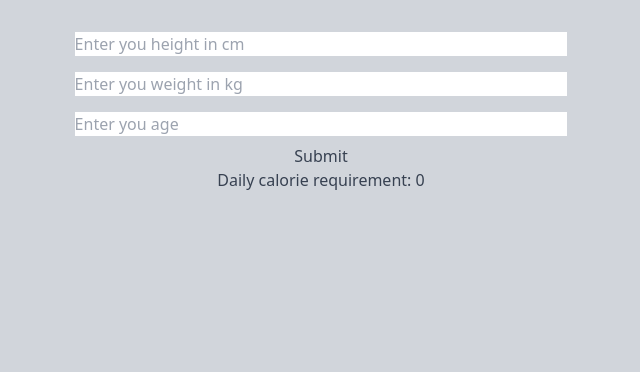
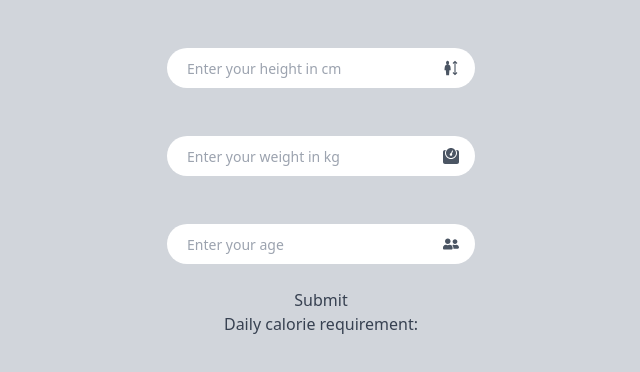
Before and after one commit to PulkitBanta/plan-my-plate, a Next.js app: page /calories in a window 1280 px wide. Shown: the top 372 px of the page, without its empty margins (319-959 px from the left). Built offline with nearby package versions, Linux system fonts and the light colour scheme.

Commit message:
Formaated and inputs added, rewrote refs in facour of state

```diff
--- a/components/CardSkeleton.tsx
+++ b/components/CardSkeleton.tsx
@@ -1,17 +1,17 @@
-import React from 'react'
+import React from "react";
 
 export default function CardSkeleton() {
-    return (
-        <div className="border p-6 m-4 bg-gray-100 border-gray-150 shadow rounded-lg w-1/4">
-            <div className="animate-pulse flex space-x-4">
-                <div className="rounded-full bg-gray-500 h-12 w-12"></div>
-                <div className="flex-1 space-y-4 py-1">
-                    <div className="space-y-2">
-                        <div className="h-4 bg-gray-500 rounded"></div>
-                        <div className="h-4 bg-gray-500 rounded w-5/6"></div>
-                    </div>
-                </div>
-            </div>
+  return (
+    <div className='border p-6 m-4 bg-gray-100 border-gray-150 shadow rounded-lg w-1/4'>
+      <div className='animate-pulse flex space-x-4'>
+        <div className='rounded-full bg-gray-500 h-12 w-12'></div>
+        <div className='flex-1 space-y-4 py-1'>
+          <div className='space-y-2'>
+            <div className='h-4 bg-gray-500 rounded'></div>
+            <div className='h-4 bg-gray-500 rounded w-5/6'></div>
+          </div>
         </div>
-    )
+      </div>
+    </div>
+  );
 }
--- /dev/null
+++ b/components/InputRounded.tsx
@@ -0,0 +1,33 @@
+import React, { Dispatch, SetStateAction } from "react";
+
+type InputRoundedProps = {
+  input: string | number | undefined;
+  setInput: Dispatch<SetStateAction<any>>;
+  placeholder: string;
+  icon: JSX.Element;
+  type: string;
+};
+
+export default function InputRounded({
+  input,
+  setInput,
+  icon,
+  placeholder,
+  type,
+}: InputRoundedProps) {
+  return (
+    <div className='relative text-gray-600 w-1/4 m-6'>
+      <input
+        value={input}
+        onChange={(e) => setInput(e.target.value)}
+        type={type}
+        name='search'
+        placeholder={placeholder}
+        className='bg-white h-10 px-5 pr-10 w-full rounded-full text-sm focus:outline-none'
+      />
+      <button type='submit' className='absolute right-0 top-0 mt-3 mr-4'>
+        {icon}
+      </button>
+    </div>
+  );
+}
--- a/components/Search.tsx
+++ /dev/null
@@ -1,18 +0,0 @@
-import React, { Dispatch, SetStateAction } from 'react'
-import { FiSearch } from 'react-icons/fi'
-
-type SearchProps = {
-    input: string;
-    setInput: Dispatch<SetStateAction<string>>;
-}
-
-export default function Search({ input, setInput }: SearchProps) {
-    return (
-        <div className="relative text-gray-600 w-1/4 m-6">
-            <input value={input} onChange={e => setInput(e.target.value)} type="search" name="serch" placeholder="Search" className="bg-white h-10 px-5 pr-10 w-full rounded-full text-sm focus:outline-none" />
-            <button type="submit" className="absolute right-0 top-0 mt-3 mr-4">
-                <FiSearch />
-            </button>
-        </div>
-    )
-}
--- a/pages/calories.tsx
+++ b/pages/calories.tsx
@@ -1,52 +1,56 @@
-import React, { useRef, useState } from "react";
+import React, { useState } from "react";
+import { GiBodyHeight } from "react-icons/gi";
+import { FaWeight, FaUserFriends } from "react-icons/fa";
+import InputRounded from "../components/InputRounded";
 
 export default function calories() {
-	const [calorie, setCalorie] = useState<number>(0);
-
-	const heightElem = useRef<HTMLInputElement>(null);
-	const weightElem = useRef<HTMLInputElement>(null);
-	const ageElem = useRef<HTMLInputElement>(null);
+  const [calorie, setCalorie] = useState<number>();
+  const [height, setHeight] = useState<number>();
+  const [weight, setWeight] = useState<number>();
+  const [age, setAge] = useState<number>();
 
   function calculateCalorie() {
-		try {
-			const age = (weightElem.current && +weightElem.current.value) || 0;
-			const weight =
-				(weightElem.current && +weightElem.current.value) || 0;
-			const height =
-				(weightElem.current && +weightElem.current.value) || 0;
-
+    if (height && weight && age) {
       console.log(weight * 10 + 6.25 * height - 5 * age + 5);
       // male
       setCalorie(weight * 10 + 6.25 * height - 5 * age + 5);
       // female
       // return weight * 10 + 6.25 * height - 5 * age + 161;
-		} catch {
-			console.log("not valid");
     }
   }
 
   return (
-		<div className="flex flex-col items-center">
-			<input
-				ref={heightElem}
-				className="my-2 w-2/5"
-				placeholder={"Enter you height in cm"}
+    <div className='flex flex-col items-center'>
+      <InputRounded
+        input={height}
+        setInput={setHeight}
+        placeholder='Enter your height in cm'
+        type='number'
+        icon={<GiBodyHeight />}
       />
-			<input
-				ref={weightElem}
-				className="my-2 w-2/5"
-				placeholder={"Enter you weight in kg"}
+      <InputRounded
+        input={weight}
+        setInput={setWeight}
+        placeholder='Enter your weight in kg'
+        type='number'
+        icon={<FaWeight />}
       />
-			<input
-				ref={ageElem}
-				className="my-2 w-2/5"
-				placeholder={"Enter you age"}
+      <InputRounded
+        input={age}
+        setInput={setAge}
+        placeholder='Enter your age'
+        type='number'
+        icon={<FaUserFriends />}
       />
-			<button className="text-gray-700" type="submit" onClick={calculateCalorie}>
+      <button
+        className='text-gray-700'
+        type='submit'
+        onClick={calculateCalorie}
+      >
         Submit
       </button>
       {/* show only if calorie > 0 */}
-			<h3 className="text-gray-700">Daily calorie requirement: {calorie}</h3>
+      <h3 className='text-gray-700'>Daily calorie requirement: {calorie}</h3>
     </div>
   );
 }
--- a/pages/index.tsx
+++ b/pages/index.tsx
@@ -1,8 +1,9 @@
-import Card from '../components/Card';
-import Search from '../components/Search';
-import nutridigmServerInstance from '../config/api/nutridigmServerInstance';
-import { InferGetServerSidePropsType } from 'next';
-import { useState } from 'react';
+import Card from "../components/Card";
+import InputRounded from "../components/InputRounded";
+import nutridigmServerInstance from "../config/api/nutridigmServerInstance";
+import { InferGetServerSidePropsType } from "next";
+import { useState } from "react";
+import { FiSearch } from "react-icons/fi";
 
 type DiseasesType = {
   problemID: number;
@@ -10,24 +11,37 @@ type DiseasesType = {
 }[];
 
 export async function getServerSideProps() {
-  const res = await nutridigmServerInstance.get('healthconditions');
+  const res = await nutridigmServerInstance.get("healthconditions");
   return {
     props: {
       diseasesData: res.data as DiseasesType,
     },
-  }
+  };
 }
 
-export default function Home({ diseasesData }: InferGetServerSidePropsType<typeof getServerSideProps>): JSX.Element {
-  const [inputVal, setInputVal] = useState('');
+export default function Home({
+  diseasesData,
+}: InferGetServerSidePropsType<typeof getServerSideProps>): JSX.Element {
+  const [inputVal, setInputVal] = useState("");
   return (
     <>
       {/* Header */}
-      <h1 className="text-5xl p-6 font-bold text-gray-800">Plan My Plate</h1>
-      <Search input={inputVal} setInput={setInputVal} />
+      <h1 className='text-5xl p-6 font-bold text-gray-800'>Plan My Plate</h1>
+      <InputRounded
+        input={inputVal}
+        setInput={setInputVal}
+        placeholder='Search'
+        icon={<FiSearch />}
+        type='search'
+      />
       {/* Cards container */}
-      <div className="flex flex-wrap">
-        {diseasesData && diseasesData.filter(disease => disease.hcText.toLowerCase().includes(inputVal.toLowerCase())).map(disease => (
+      <div className='flex flex-wrap'>
+        {diseasesData &&
+          diseasesData
+            .filter((disease) =>
+              disease.hcText.toLowerCase().includes(inputVal.toLowerCase())
+            )
+            .map((disease) => (
               <Card
                 id={disease.problemID}
                 key={disease.problemID}
@@ -36,5 +50,5 @@ export default function Home({ diseasesData }: InferGetServerSidePropsType<typeo
             ))}
       </div>
     </>
-  )
+  );
 }
```
Also changed, not shown: components/Card.tsx (+16 -11 lines), components/ListCard.tsx (+4 -4 lines), pages/_app.tsx (+6 -5 lines), pages/info/[id].tsx (+20 -17 lines). Lines whose indentation alone changed are shown as unchanged.
